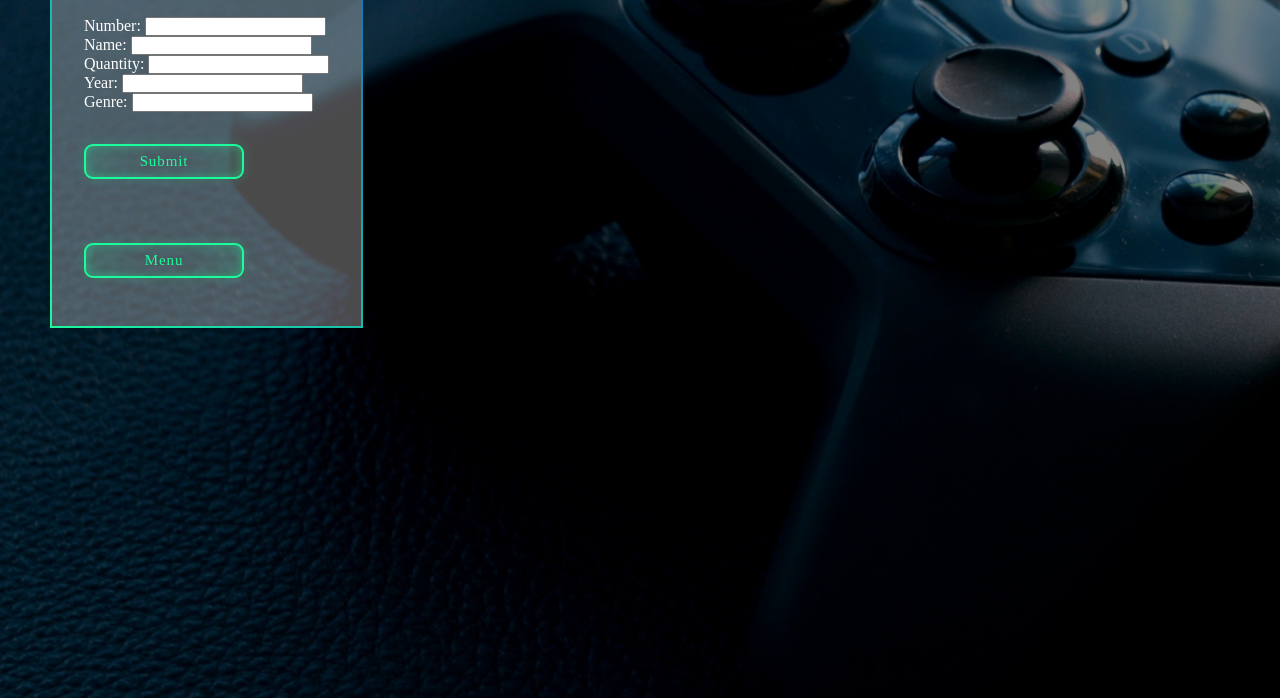
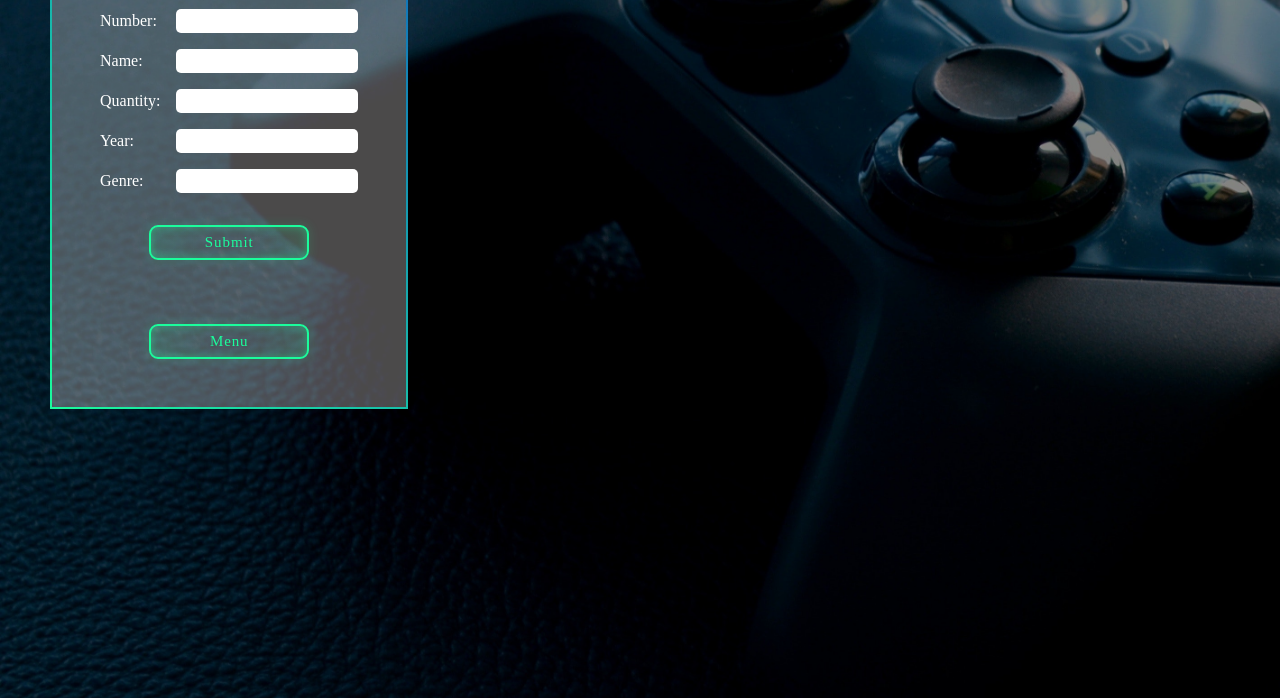
Before and after one commit to marinezh/gameServer, a website: page gamesSPA/public/pages/addGame.html in a window 1280 px wide. Shown: the part 202-900 px from the top of the page. Drawn offline with Linux system fonts and the light colour scheme.

Commit message:
add final styling

```diff
--- a/gamesSPA/public/js/addHandler.js
+++ b/gamesSPA/public/js/addHandler.js
@@ -28,7 +28,7 @@
       name: nameField.value,
       quantity: +quantityField.value,
       year: +yearField.value,
-      genre: +genreField.value,
+      genre: genreField.value,
     };
 
     try {
--- a/gamesSPA/public/pages/addGame.html
+++ b/gamesSPA/public/pages/addGame.html
@@ -11,24 +11,25 @@
       <div class="container">
         <h1>Add new game</h1>
         <div class="fields">
-          <div>
-            <label for="number"
-              >Number: <input type="text" id="number"
-            /></label>
+          <div class="one">
+            <label for="number">Number: </label>
+            <input type="text" id="number" />
+          </div>
+          <div class="one">
+            <label for="name">Name: </label>
+            <input type="text" id="name" />
           </div>
           <div>
-            <label for="name">Name: <input type="text" id="name" /></label>
+            <label for="quantity">Quantity: </label>
+            <input type="text" id="quantity" />
           </div>
           <div>
-            <label for="quantity"
-              >Quantity: <input type="text" id="quantity"
-            /></label>
+            <label for="year">Year: </label>
+            <input type="text" id="year" />
           </div>
           <div>
-            <label for="year">Year: <input type="text" id="year" /></label>
-          </div>
-          <div>
-            <label for="genre">Genre: <input type="text" id="genre" /></label>
+            <label for="genre">Genre: </label>
+            <input type="text" id="genre" />
           </div>
         </div>
         <button id="submit">Submit</button>
--- a/gamesSPA/public/styles/styles.css
+++ b/gamesSPA/public/styles/styles.css
@@ -7,24 +7,22 @@ body {
   background-image: url("../assets/pexels-pixabay-159393.jpg");
   background-size: cover;
   background-repeat: no-repeat;
-
   background-position: 50% 50%;
   height: 100vh;
 }
 
 .container {
   margin: 100px 0 0 50px;
+  padding: 1rem 3rem 1rem 3rem;
   position: relative;
   width: fit-content;
-  /* width: 300px;
-  height: 400px; */
-  padding: 1rem 2rem 1rem 2rem;
   background-color: rgba(247, 243, 243, 0.3);
   color: #fff;
-
-  display: grid;
+  display: flex;
+  flex-direction: column;
   gap: 2rem;
   justify-content: center;
+  align-items: center;
   padding-bottom: 3rem;
   border-radius: 5px;
   border: 2px solid transparent;
@@ -39,7 +37,7 @@ body {
 
 h1 {
   margin: 0 auto;
-  margin-top: 2rem;
+  margin-top: 1.5rem;
   background: linear-gradient(101deg, #1bfd9c, #1164be);
   -webkit-background-clip: text;
   -webkit-text-fill-color: transparent;
@@ -112,3 +110,38 @@ td {
 thead {
   background-image: linear-gradient(101deg, #1bfd9c, #1164be);
 }
+
+.fields {
+  display: grid;
+  gap: 1rem;
+}
+
+.fields div {
+  display: flex;
+  justify-content: space-between;
+  align-items: center;
+  gap: 1rem;
+}
+
+input {
+  height: 1.5rem;
+  border-radius: 5px;
+  border-style: none;
+  padding-left: 5px;
+}
+
+.legend {
+  font-style: italic;
+  color: silver;
+  font-weight: 400;
+}
+
+.info {
+  border: solid silver 2px;
+  padding: 1em;
+}
+
+.error {
+  border: dashed red 2px;
+  padding: 2em;
+}
```
Also changed, not shown: gamesSPA/public/pages/updateGame.html (+10 -9 lines).
